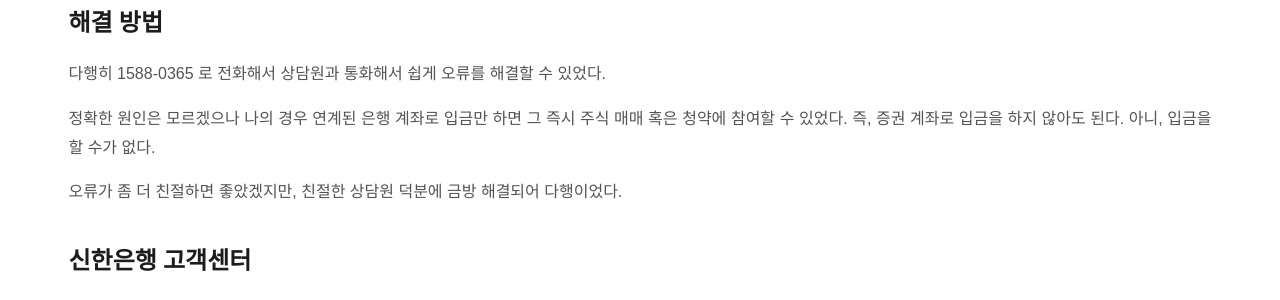
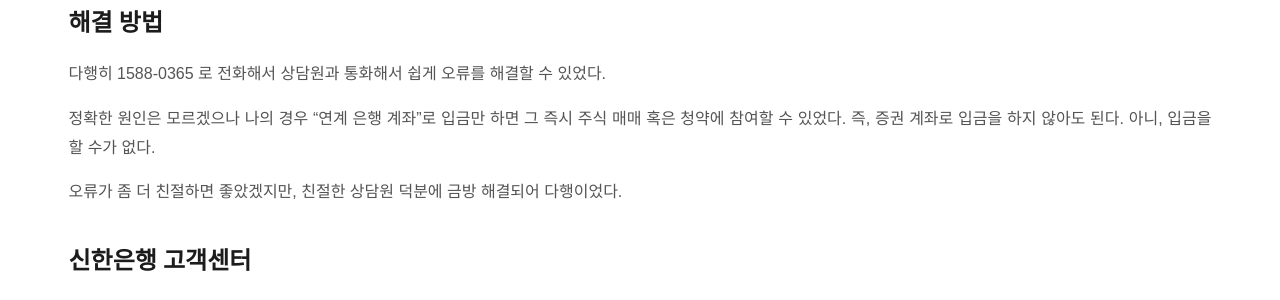
Before and after one commit to jason-heo/jason-heo.github.io, a Jekyll site: the page built from _posts/2021-09-14-transfer-not-working.md, in a window 1280 px wide and 900 px high, scrolled down 1707 px. Shown: the part 370-670 px from the top of the window. Built offline with Jekyll 4.4.1, drawn with Linux system fonts in a browser that asks for light colours; comment, search, counter and statistics services are not loaded.

```diff
--- a/_posts/2021-09-14-transfer-not-working.md
+++ b/_posts/2021-09-14-transfer-not-working.md
@@ -32,7 +32,7 @@
 ### "은행 계좌 -> 신한증권 계좌"로 이체 시 오류 메시지
 
 - "[전자금융공동망응답] 타행이체거래 불가 계좌입니다. 해당은행에 문의하세요"
-- <img style="width: 100%; max-width: 549px;" src="https://i.imgur.com/fLhktxQ.png" />
+- <img style="width: 100%; max-width: 549px;" src="https://i.imgur.com/rfH0bH9.png" />
 - 더 짜증나는 것은 이체의 가장 마지막 단계, OTP를 입력하고 나서야 위의 에러 메시지가 나온다는 점이다
 - 뭐가 문제인지 몰라서 여러 번 시도했는데, 시도할 때마다 한참 뒤에서야 오류가 발생하므로 번거롭다
 
@@ -48,7 +48,7 @@
 
 다행히 1588-0365 로 전화해서 상담원과 통화해서 쉽게 오류를 해결할 수 있었다.
 
-정확한 원인은 모르겠으나 나의 경우 연계된 은행 계좌로 입금만 하면 그 즉시 주식 매매 혹은 청약에 참여할 수 있었다. 즉, 증권 계좌로 입금을 하지 않아도 된다. 아니, 입금을 할 수가 없다.
+정확한 원인은 모르겠으나 나의 경우 "연계 은행 계좌"로 입금만 하면 그 즉시 주식 매매 혹은 청약에 참여할 수 있었다. 즉, 증권 계좌로 입금을 하지 않아도 된다. 아니, 입금을 할 수가 없다.
 
 오류가 좀 더 친절하면 좋았겠지만, 친절한 상담원 덕분에 금방 해결되어 다행이었다.
 
```
